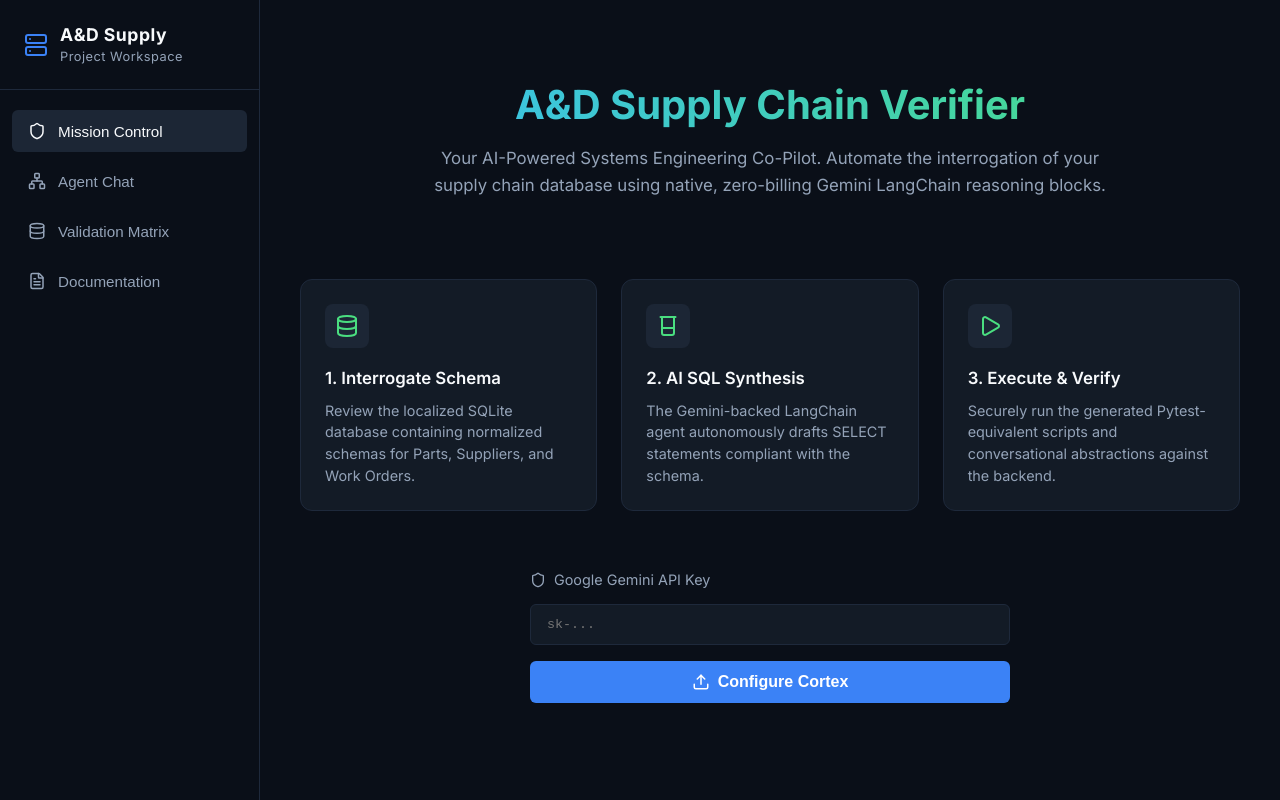
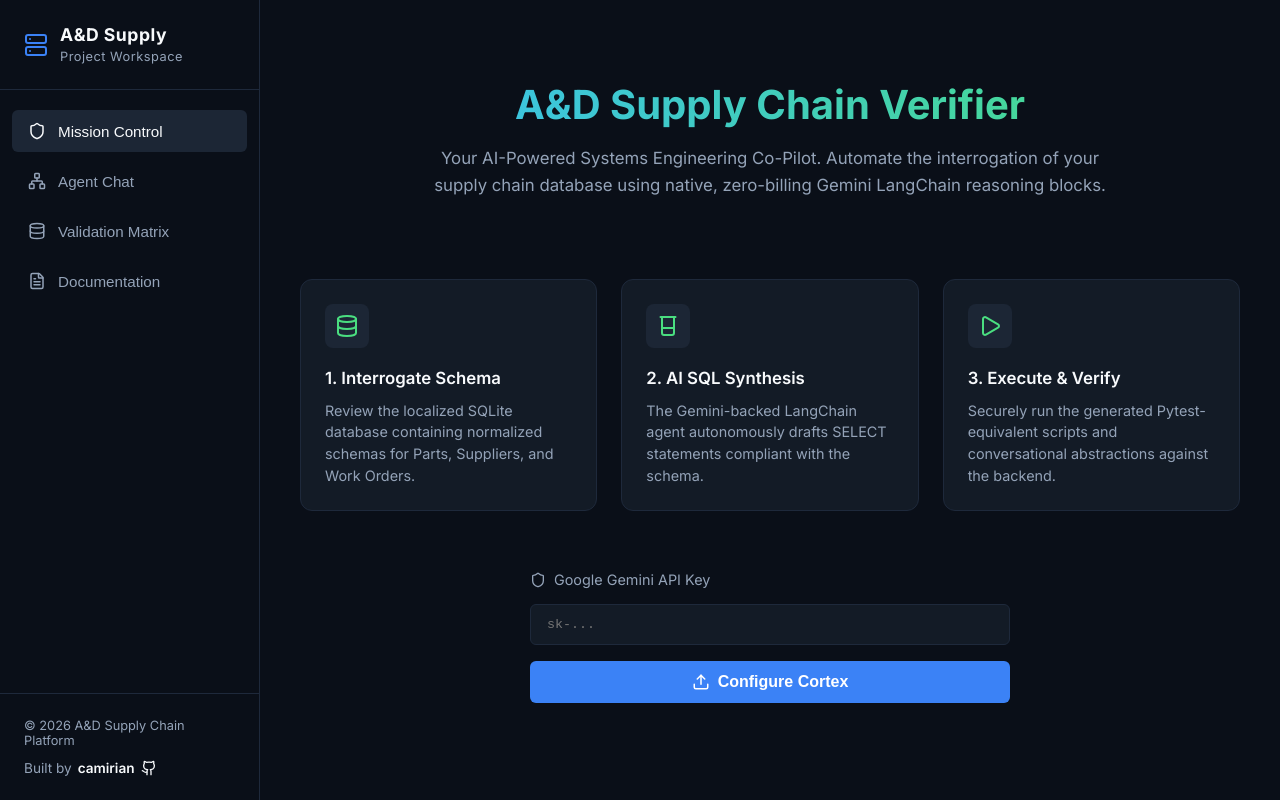
Before and after one commit to camirian/ad-supply-chain-platform, a React app in the folder web/: page / in a window 1280 px wide. Built offline with nearby package versions, Linux system fonts and the light colour scheme; the HTML template or start-up script is replaced by a standard one.

Commit message:
feat: added github footer and sample queries to docs

```diff
--- a/web/src/App.css
+++ b/web/src/App.css
@@ -39,7 +39,7 @@
 
 /* Landing / Mission Control */
 .landing .hero-section { text-align: center; padding: 40px 0; }
-.hero-title { font-size: 2.5rem; color: var(--accent-secondary); margin-bottom: 16px; font-weight: 700; background: linear-gradient(90deg, #38bdf8, #4ade80); -webkit-background-clip: text; -webkit-text-fill-color: transparent;}
+.hero-title { font-size: 2.5rem; color: var(--accent-secondary); margin-bottom: 16px; font-weight: 700; background: linear-gradient(90deg, #38bdf8, #4ade80); -webkit-background-clip: text; background-clip: text; -webkit-text-fill-color: transparent;}
 .hero-description { color: var(--text-secondary); max-width: 700px; margin: 0 auto; line-height: 1.6; font-size: 1.05rem; }
 
 .feature-cards { display: grid; grid-template-columns: repeat(3, 1fr); gap: 24px; margin: 40px 0; }
@@ -104,3 +104,10 @@
 .suggestions-container { display: flex; flex-wrap: wrap; gap: 10px; margin-bottom: 20px; justify-content: center; padding: 0 16px; }
 .suggestion-btn { background: var(--bg-hover); border: 1px solid var(--border); color: var(--text-secondary); padding: 10px 16px; border-radius: 20px; font-size: 0.85rem; cursor: pointer; transition: 0.2s; }
 .suggestion-btn:hover { background: var(--bg-card); color: var(--accent-secondary); border-color: var(--accent-secondary); }
+
+/* Sidebar Footer */
+.sidebar-footer { padding: 24px; border-top: 1px solid var(--border); display: flex; flex-direction: column; gap: 12px; }
+.copyright { color: var(--text-secondary); font-size: 0.8rem; }
+.author-link { display: flex; align-items: center; gap: 6px; color: var(--text-secondary); font-size: 0.85rem; }
+.github-link { display: flex; align-items: center; gap: 6px; color: var(--text-primary); text-decoration: none; font-weight: 600; transition: color 0.2s; }
+.github-link:hover { color: var(--accent-secondary); }
--- a/web/src/App.jsx
+++ b/web/src/App.jsx
@@ -1,6 +1,6 @@
 import React, { useState, useEffect, useRef } from 'react';
 import { Routes, Route, useNavigate, useLocation } from 'react-router-dom';
-import { Shield, Database, FileText, Upload, Play, Server, Beaker, Network } from 'lucide-react';
+import { Shield, Database, FileText, Upload, Play, Server, Beaker, Network, Github } from 'lucide-react';
 import ReactMarkdown from 'react-markdown';
 import './App.css';
 
@@ -38,6 +38,15 @@
           </button>
         ))}
       </nav>
+      <div className="sidebar-footer">
+        <p className="copyright">© 2026 A&D Supply Chain Platform</p>
+        <div className="author-link">
+          <span>Built by</span>
+          <a href="https://github.com/camirian" target="_blank" rel="noreferrer" className="github-link">
+            camirian <Github size={16} />
+          </a>
+        </div>
+      </div>
     </aside>
   );
 };
```
Also changed, not shown: 2 other files (tests, documents, lock files or other folders).
